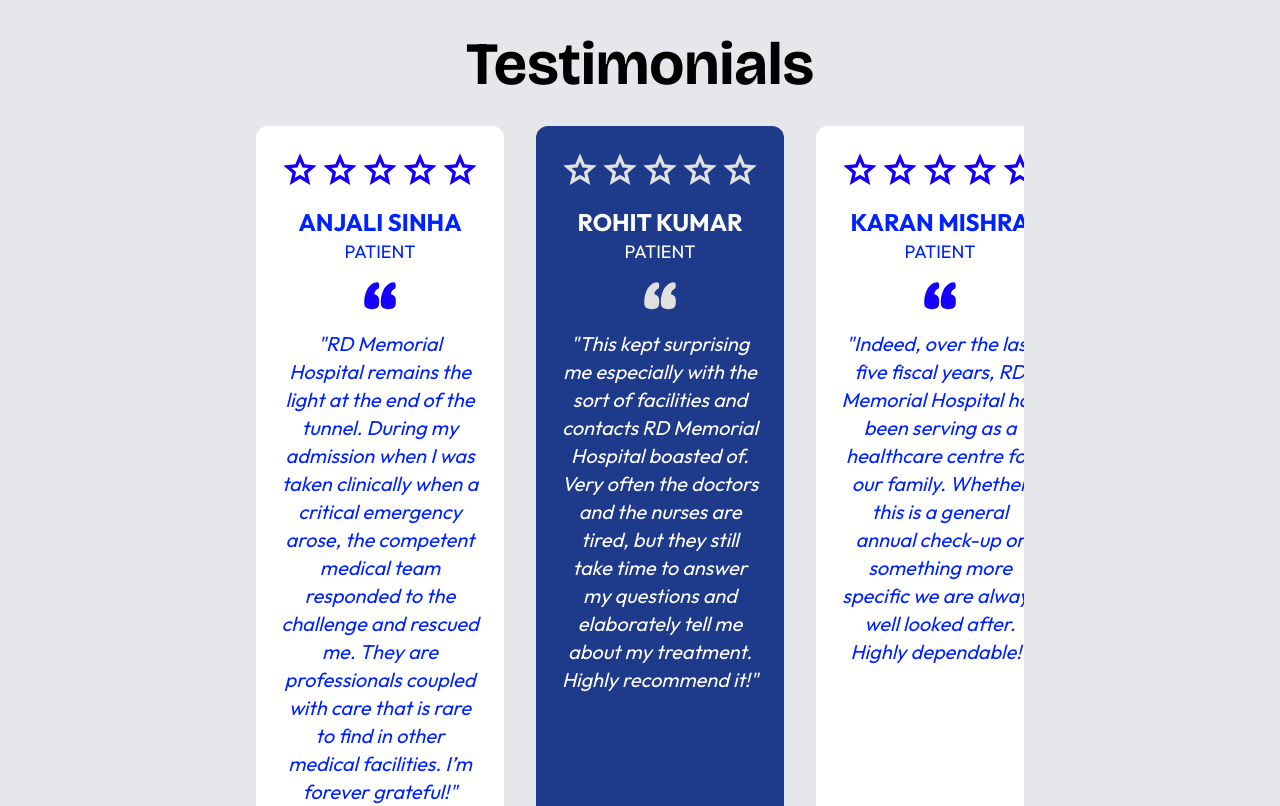
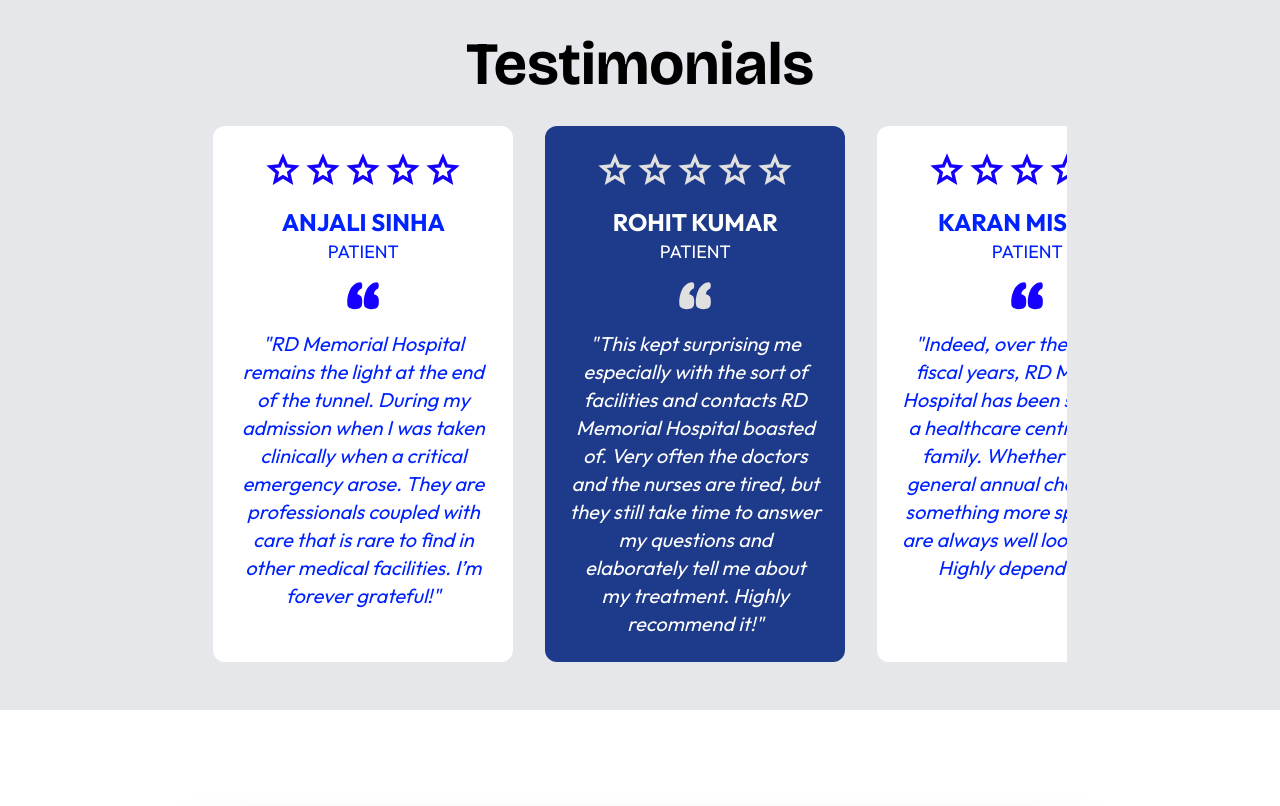
Before and after one commit to alpharsh/hospital, a React (Vite) app: page / in a window 1280 px wide. Shown: the part 2640-3446 px from the top of the page. Built offline with nearby package versions, Linux system fonts and the light colour scheme.

Commit message:
Refactor Home and Testimonials components for improved styling and content clarity

```diff
--- a/src/pages/home/Home.jsx
+++ b/src/pages/home/Home.jsx
@@ -122,7 +122,7 @@
               <path
                 d="M481.374 205.228C510.019 309.079 362.819 504.129 255.208 508.877C131.13 514.351 0 336.472 0 205.228C0 73.9843 42.9408 18.6469 149.604 1.91543C279.462 -18.4543 460.254 128.656 481.374 205.228Z"
                 fill="#1C5FCB"
-                fill-opacity="0.61"
+                fillOpacity="0.61"
               />
             </svg>
           </div>
--- a/src/pages/home/Testimonials.jsx
+++ b/src/pages/home/Testimonials.jsx
@@ -6,7 +6,7 @@
       name: "Anjali Sinha",
       role: "PATIENT",
       quote:
-        "RD Memorial Hospital remains the light at the end of the tunnel. During my admission when I was taken clinically when a critical emergency arose, the competent medical team responded to the challenge and rescued me. They are professionals coupled with care that is rare to find in other medical facilities. I’m forever grateful!",
+        "RD Memorial Hospital remains the light at the end of the tunnel. During my admission when I was taken clinically when a critical emergency arose. They are professionals coupled with care that is rare to find in other medical facilities. I’m forever grateful!",
       rating: 5,
     },
     {
@@ -31,18 +31,18 @@
       <h2 className="text-center text-4xl md:text-6xl font-Bricolage-Grotesque font-bold mb-8">
         Testimonials
       </h2>
-      <div className="flex w-11/12 xl:w-3/5 mx-auto lg:max-w-[1000px]">
+      <div className="flex w-11/12 xl:w-4/6 justify-center mx-auto lg:max-w-[1200px]">
         <div className="flex overflow-x-auto space-x-8 md:space-x-8 [-ms-overflow-style:none] [scrollbar-width:none]">
           {testimonials.map((testimonial, index) => (
             <div
               key={index}
-              className={`p-4 md:p-6 rounded-xl  ${
+              className={`min-w-[300px] max-w-[300px] flex-shrink-0 flex-grow-0 p-4 md:p-6 rounded-xl  ${
                 testimonial.featured
                   ? "bg-blue-900 text-white"
                   : "bg-white text-[#0022FF]"
               } flex-grow `}
             >
-              <div className="flex justify-center  mb-1 sm:mb-4">
+              <div className="flex justify-center mb-1 sm:mb-4">
                 {[...Array(5)].map((_, i) => (
                   <span
                     key={i}
```
